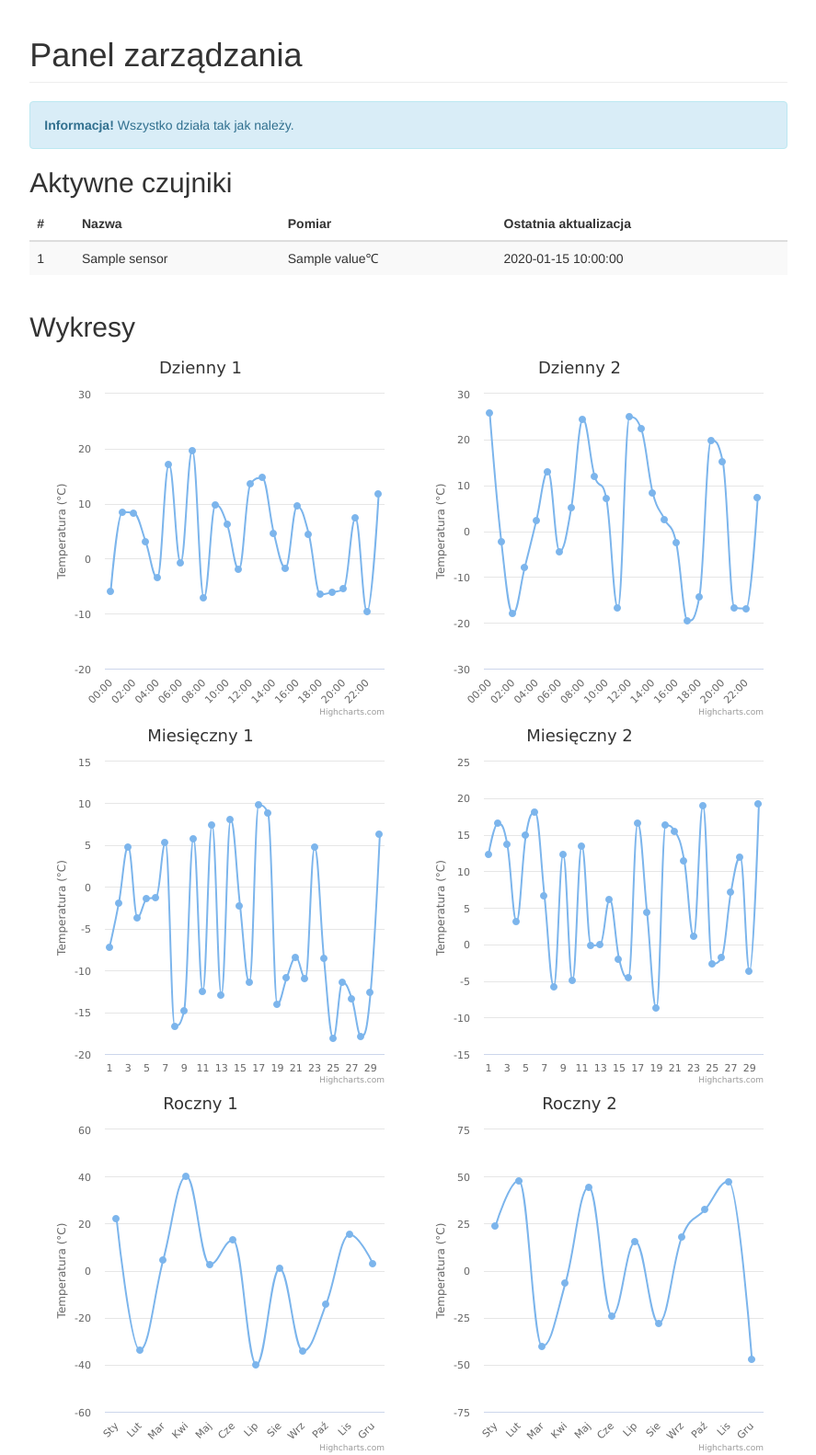
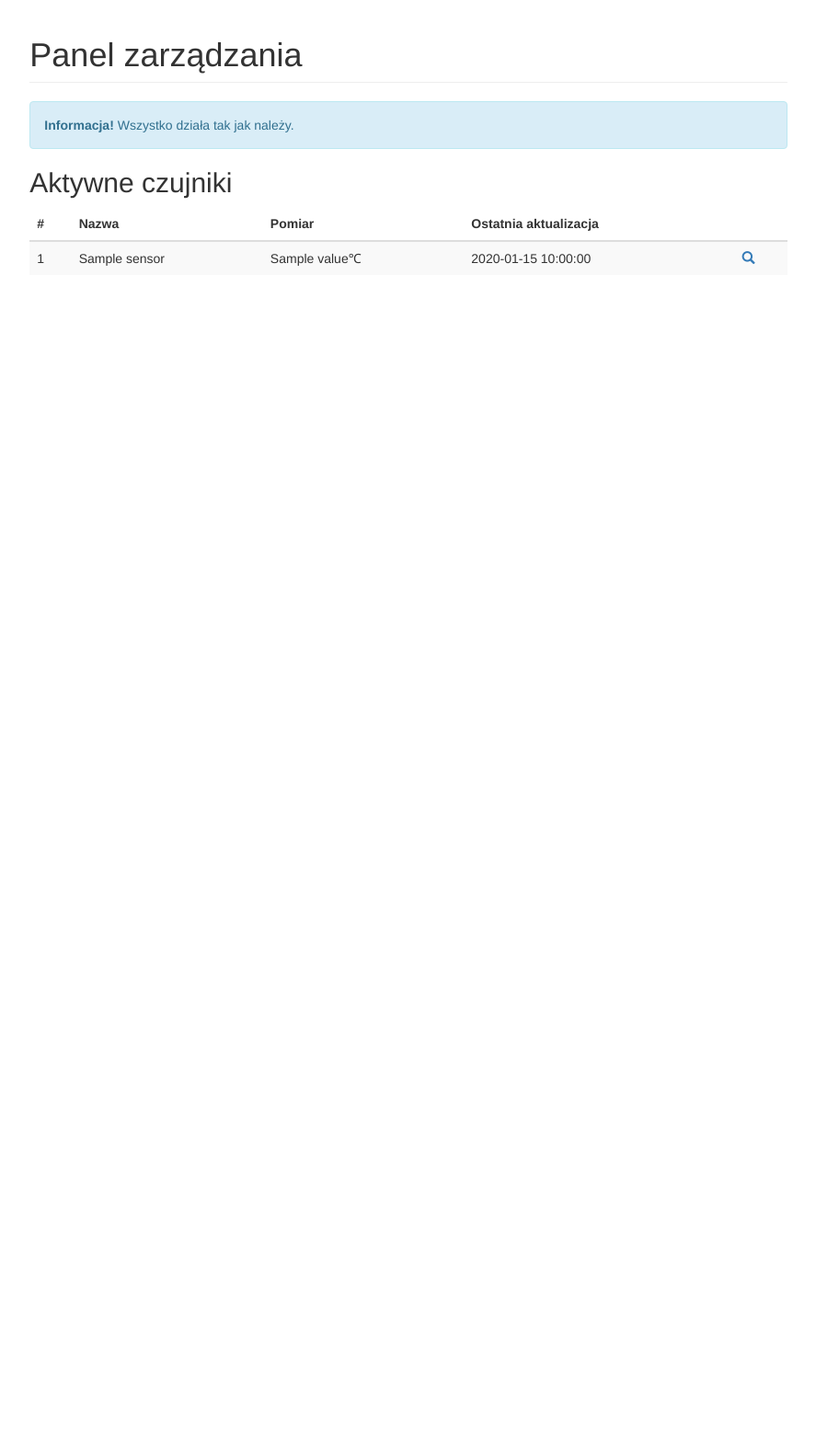
Before and after one commit to darksv/Dashboard, a Flask app: template app/templates/index.html in a window 1280 px wide. Shown: the whole page at 92% size, without its empty margins (196-1083 px from the left). After the commit the page ends 289 px from the top, so only its background shows below. Run offline with Flask 2, Linux system fonts and the light colour scheme; the template is opened without the code that fills it: most values are stand-ins (such as "Sample title", 1, 10 or a date in 2020); some libraries are stand-ins or nearby versions.

Commit message:
add subpage for sensor details

```diff
--- a/app/templates/base.html
+++ b/app/templates/base.html
@@ -86,12 +86,9 @@
                 'Sty', 'Lut', 'Mar', 'Kwi', 'Maj', 'Cze', 'Lip', 'Sie', 'Wrz', 'Paź', 'Lis', 'Gru'
             ];
 
-            createChart('#chart_daily_1', 'Dzienny 1', hours, randomValues(-10, 20, 24));
-            createChart('#chart_daily_2', 'Dzienny 2', hours, randomValues(-20, 30, 24));
-            createChart('#chart_yearly_1', 'Roczny 1', months, randomValues(-50, 50, 12));
-            createChart('#chart_yearly_2', 'Roczny 2', months, randomValues(-50, 50, 12));
-            createChart('#chart_monthly_1', 'Miesięczny 1', days, randomValues(-20, 10, 30));
-            createChart('#chart_monthly_2', 'Miesięczny 2', days, randomValues(-10, 20, 30));
+            createChart('#chart_daily', 'Dzienny', hours, randomValues(-10, 20, 24));
+            createChart('#chart_yearly', 'Roczny', months, randomValues(-50, 50, 12));
+            createChart('#chart_monthly', 'Miesięczny', days, randomValues(-20, 10, 30));
         });
     </script>
   </body>
--- a/app/templates/index.html
+++ b/app/templates/index.html
@@ -18,6 +18,7 @@
                             <th>Nazwa</th>
                             <th>Pomiar</th>
                             <th>Ostatnia aktualizacja</th>
+                            <th></th>
                         </tr>
                     </thead>
                     <tbody>
@@ -27,18 +28,12 @@
                             <td>{{ sensor['name'] }}</td>
                             <td>{{ sensor['value'] }}℃</td>
                             <td>{{ sensor['updated'] }}</td>
+                            <td><a href="{{ url_for('sensor_details', sensor_id=sensor['id']) }}"><span class="glyphicon glyphicon-search" aria-hidden="true"></span></a></td>
                         </tr>
                     {% endfor %}
                     </tbody>
                 </table>
             </div>
-            <h2 class="sub-header">Wykresy</h2>
-            <div id="chart_daily_1" class="col-md-6 col-xs-12"></div>
-            <div id="chart_daily_2" class="col-md-6 col-xs-12"></div>
-            <div id="chart_monthly_1" class="col-md-6 col-xs-12"></div>
-            <div id="chart_monthly_2" class="col-md-6 col-xs-12"></div>
-            <div id="chart_yearly_1" class="col-md-6 col-xs-12"></div>
-            <div id="chart_yearly_2" class="col-md-6 col-xs-12"></div>
         </div>
     </div>
 </div>
--- a/config.py
+++ b/config.py
@@ -1 +1,2 @@
 DEVELOPMENT = True
+HOST = 'xxx'
--- a/run.py
+++ b/run.py
@@ -14,6 +14,10 @@ if config.DEVELOPMENT:
     def send_js(path: str):
         return send_from_directory('app/static/js', path)
 
+    @app.route('/fonts/<path:path>')
+    def send_font(path: str):
+        return send_from_directory('app/static/fonts', path)
+
 
 @app.route('/')
 def hello_world():
@@ -21,5 +25,12 @@ def hello_world():
 
     return render_template('index.html', title='Dashboard', sensors=result.json()['data'])
 
+
+@app.route('/sensor/<int:sensor_id>')
+def sensor_details(sensor_id: int):
+    result = requests.get('http://test.hsdxd.usermd.net/sensors/{0}'.format(sensor_id))
+
+    return render_template('sensor_datails.html', title='Czujniczeq' + str(sensor_id), sensor=result.json()['data'])
+
 if __name__ == '__main__':
-    app.run(debug=config.DEVELOPMENT)
+    app.run(debug=config.DEVELOPMENT, host=config.HOST)
```
Also changed, not shown: app/templates/sensor_datails.html (added, +36 -0 lines), 1 other file.
